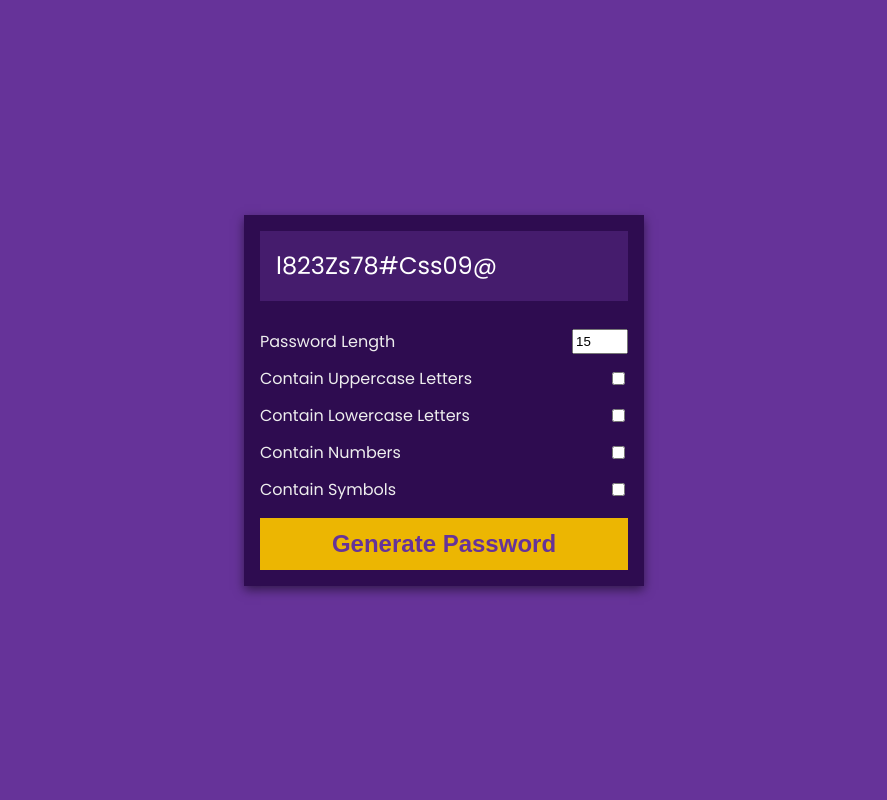
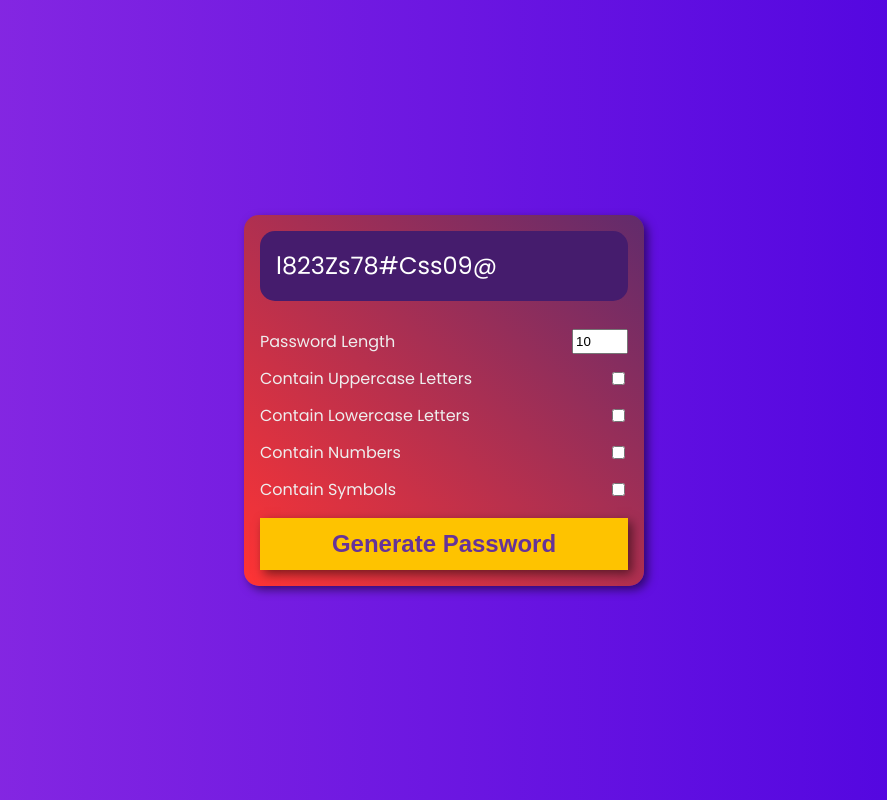
Before and after one commit to itz-khushi/pass-gen, a plain HTML site: page index.html in a window 1280 px wide. In both pictures the pointer is over the button "Generate Password". Shown: the whole page, without its empty margins (196-1083 px from the left). Drawn offline with Linux system fonts and the light colour scheme.

Commit message:
css changes made

```diff
--- a/index.html
+++ b/index.html
@@ -1,5 +1,6 @@
 <!DOCTYPE html>
 <html lang="en">
+
 <head>
     <meta charset="UTF-8" />
     <meta name="viewport" content="width=device-width, initial-scale=1.0" />
@@ -7,6 +8,7 @@
     <link rel="stylesheet" href="style.css" />
     <script src="script.js" defer></script>
 </head>
+
 <body>
     <div class="pw-container">
         <div class="pw-header">
@@ -18,7 +20,7 @@
         <div class="pw-body">
             <div class="form-control">
                 <label for="len">Password Length</label>
-                    <input id="len" value="15" type="number" min="2" max="30" />
+                <input id="len" value="10" type="number" min="2" max="30" />
             </div>
             <div class="form-control">
                 <label for="upper">Contain Uppercase Letters</label>
@@ -42,4 +44,5 @@
         </div>
     </div>
 </body>
+
 </html>
--- a/style.css
+++ b/style.css
@@ -5,7 +5,7 @@
 }
 
 body {
-    background-color: rebeccapurple;
+    background-image: linear-gradient(to right, #8e2de2, #4a00e0);
     color: white;
     display: flex;
     align-items: center;
@@ -16,9 +16,14 @@ body {
 }
 
 .pw-container {
-    background-color: rgb(46, 12, 80);
-    box-shadow: 0 4px 10px rgba(0, 0, 0, 0.5);
+
+    background: rgba(97, 43, 108, 1.0);
+    background: -webkit-linear-gradient(top right, rgba(97, 43, 108, 1.0), rgba(255, 52, 52, 1.0));
+    background: -moz-linear-gradient(top right, rgba(97, 43, 108, 1.0), rgba(255, 52, 52, 1.0));
+    background: linear-gradient(to bottom left, rgba(97, 43, 108, 1.0), rgba(255, 52, 52, 1.0));
+    box-shadow: 4px 4px 10px rgba(0, 0, 0, 0.5);
     min-width: 400px;
+    border-radius: 15px;
 }
 
 .pw-header {
@@ -28,6 +33,7 @@ body {
 .pw {
     background-color: rgb(69, 28, 109);
     display: flex;
+    border-radius: 15px;
     font-size: 1.5rem;
     align-items: center;
     height: 70px;
@@ -51,11 +57,13 @@ body {
     transform: translate(0, 20%);
     transition: opacity 0.2s ease, transform 0.2s ease;
     opacity: 0;
+    border-radius: 15px;
 }
 
 .pw:hover button {
     opacity: 1;
     transform: translate(0, 0%);
+    border-radius: 15px;
 }
 
 .pw-body {
@@ -81,3 +89,18 @@ body {
     margin-top: 1rem;
     width: 100%;
 }
+
+.generate:hover {
+    background-color: #fec300;
+    box-shadow: 4px 4px 10px rgba(0, 0, 0, 0.5);
+    transition: all ease 0.3s;
+    border: none;
+    color: rebeccapurple;
+    cursor: pointer;
+    display: block;
+    font-size: 1.5rem;
+    font-weight: bold;
+    padding: 0.75rem;
+    margin-top: 1rem;
+    width: 100%;
+}
```
Lines whose indentation alone changed are shown as unchanged.
